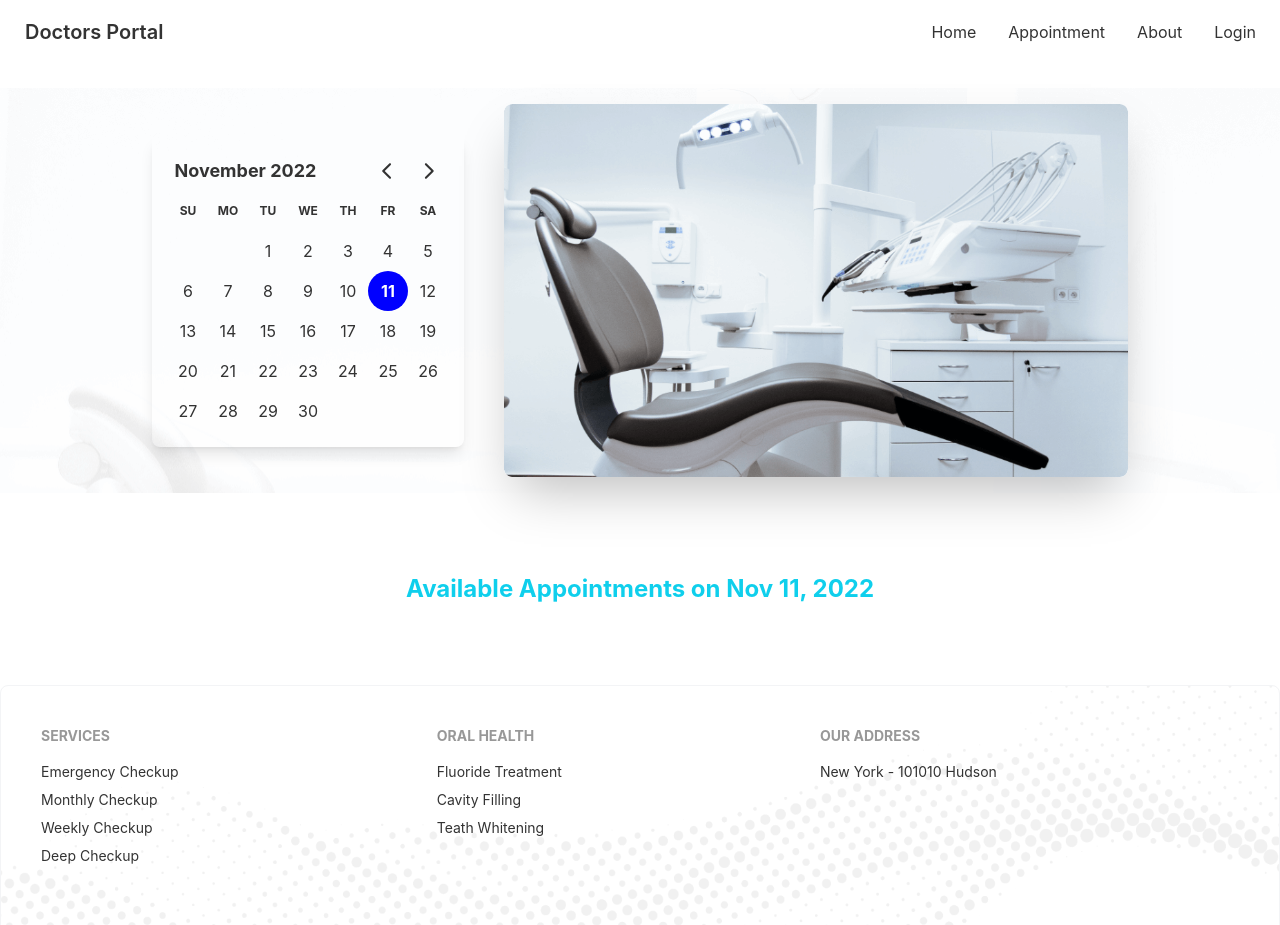
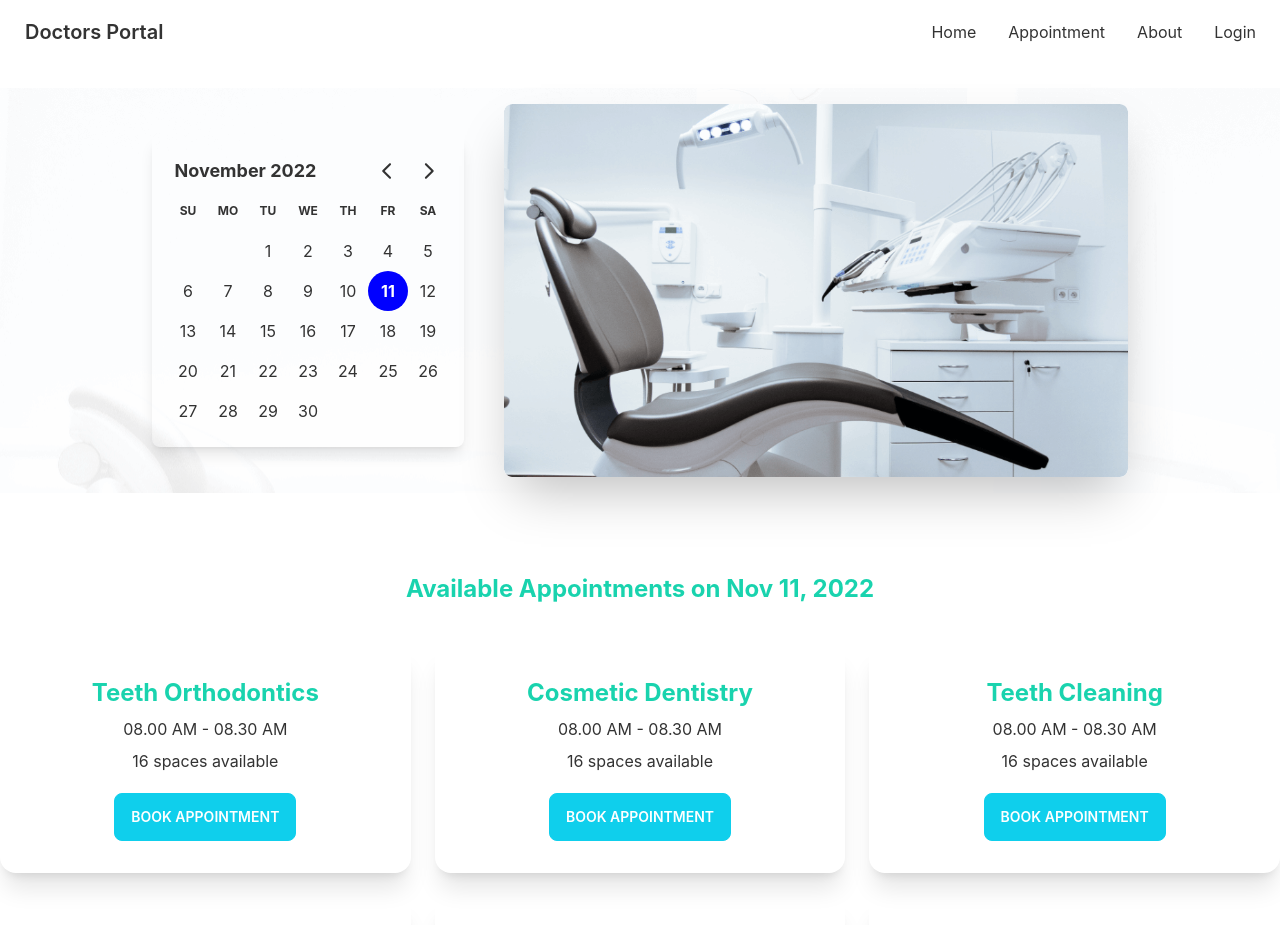
Before and after one commit to BappySheikh1/doctors-portal-client, a React (Create React App) app: page /appointment in a window 1280 px wide. Shown: the top 925 px of the page. Built offline with nearby package versions, Linux system fonts and the light colour scheme.

Commit message:
appointment Options added

```diff
--- /dev/null
+++ b/src/Pages/Appointment/AvailableAppointments/AppointmentOption.js
@@ -0,0 +1,26 @@
+import React from 'react';
+
+const AppointmentOption = ({AppointmentOption}) => {
+    const {name,slots}=AppointmentOption
+    // console.log(AppointmentOption);
+    return (
+        <div className="card shadow-xl">
+          <div className="card-body ">
+              <h2 className="text-2xl text-center text-secondary font-bold">{name}</h2>
+              <p className=''>
+                {
+                    slots.length > 0 ? slots[0] : 'Try Another Day'
+                }
+              </p>
+              <p>
+                {slots.length} {slots.length > 1 ? "spaces" : "space"} available
+              </p>
+              <div className="card-actions justify-center mt-3">
+                <button className="btn btn-primary text-white font-semibold">Book Appointment</button>
+              </div>
+          </div>
+       </div>
+    );
+};
+
+export default AppointmentOption;
--- a/src/Pages/Appointment/AvailableAppointments/AvailableAppointments.js
+++ b/src/Pages/Appointment/AvailableAppointments/AvailableAppointments.js
@@ -1,10 +1,22 @@
 import { format } from 'date-fns';
-import React from 'react';
+import React, { useEffect, useState } from 'react';
+import AppointmentOption from './AppointmentOption';
 
 const AvailableAppointments = ({selectedDate}) => {
+    const [AppointmentOptions,setAppoinmentOptions]=useState([])
+    useEffect(()=>{
+        fetch('appointmentOptions.json')
+        .then(res => res.json())
+        .then(data => setAppoinmentOptions(data))
+    },[])
     return (
         <section className='text-center my-20'>
-               <h5 className='text-2xl font-bold text-primary'>Available Appointments on {format(selectedDate,"PP")}</h5>
+               <h5 className='text-2xl font-bold text-secondary'>Available Appointments on {format(selectedDate,"PP")}</h5>
+               <div className='grid gap-6 grid-cols-1 md:grid-cols-2 mt-10 lg:grid-cols-3'>
+                  {
+                    AppointmentOptions.map(option => <AppointmentOption key={option._id} AppointmentOption={option} />)
+                  }
+               </div>
         </section>
     );
 };
--- a/src/Router/PrivateRouter.js
+++ b/src/Router/PrivateRouter.js
@@ -1,6 +1,8 @@
-import React from 'react';
+import React, { useContext } from 'react';
 
-const PrivateRouter = () => {
+const PrivateRouter = ({children}) => {
+    const {}=useContext()
+
     return (
         <div>
 
```
